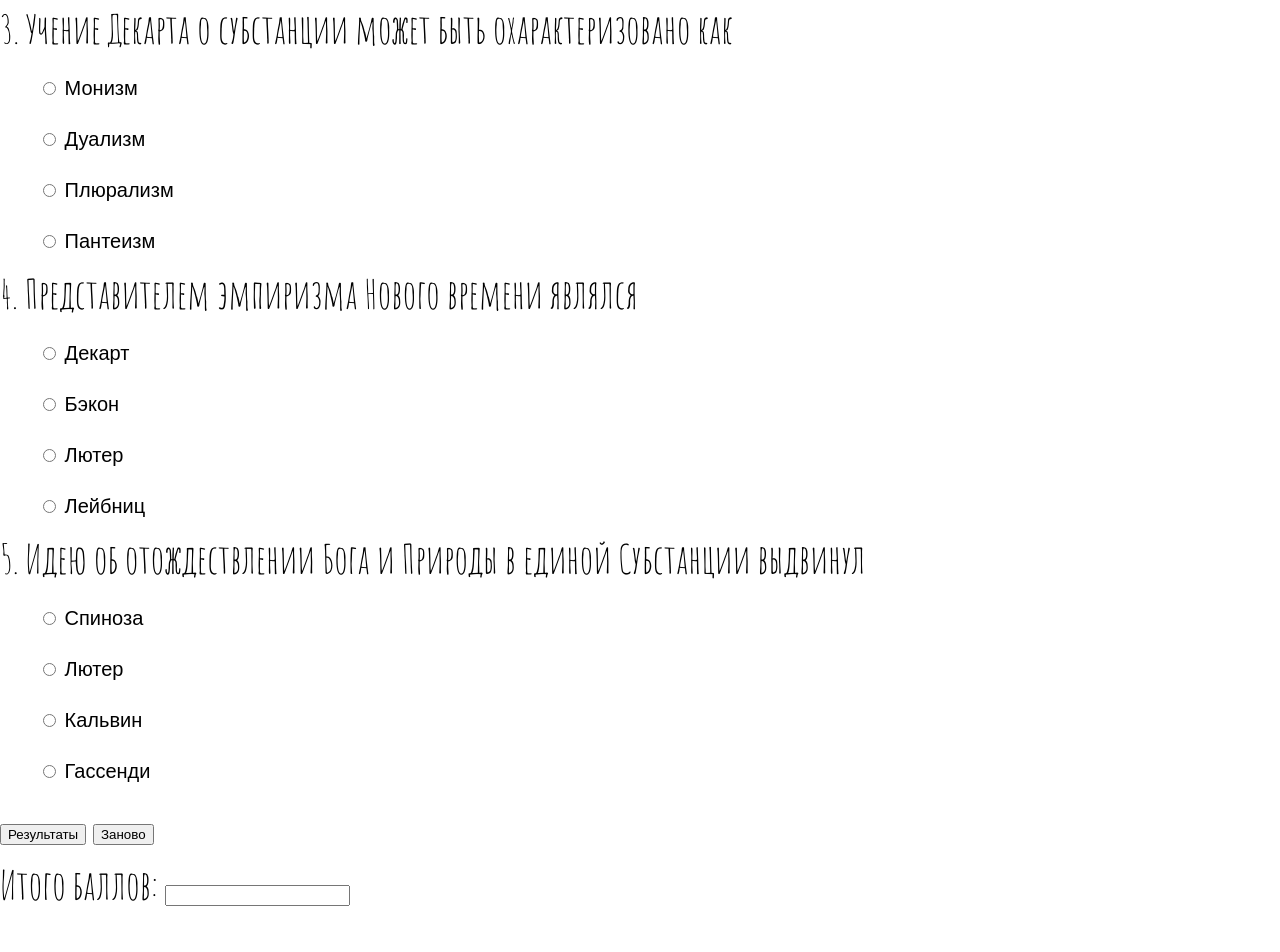
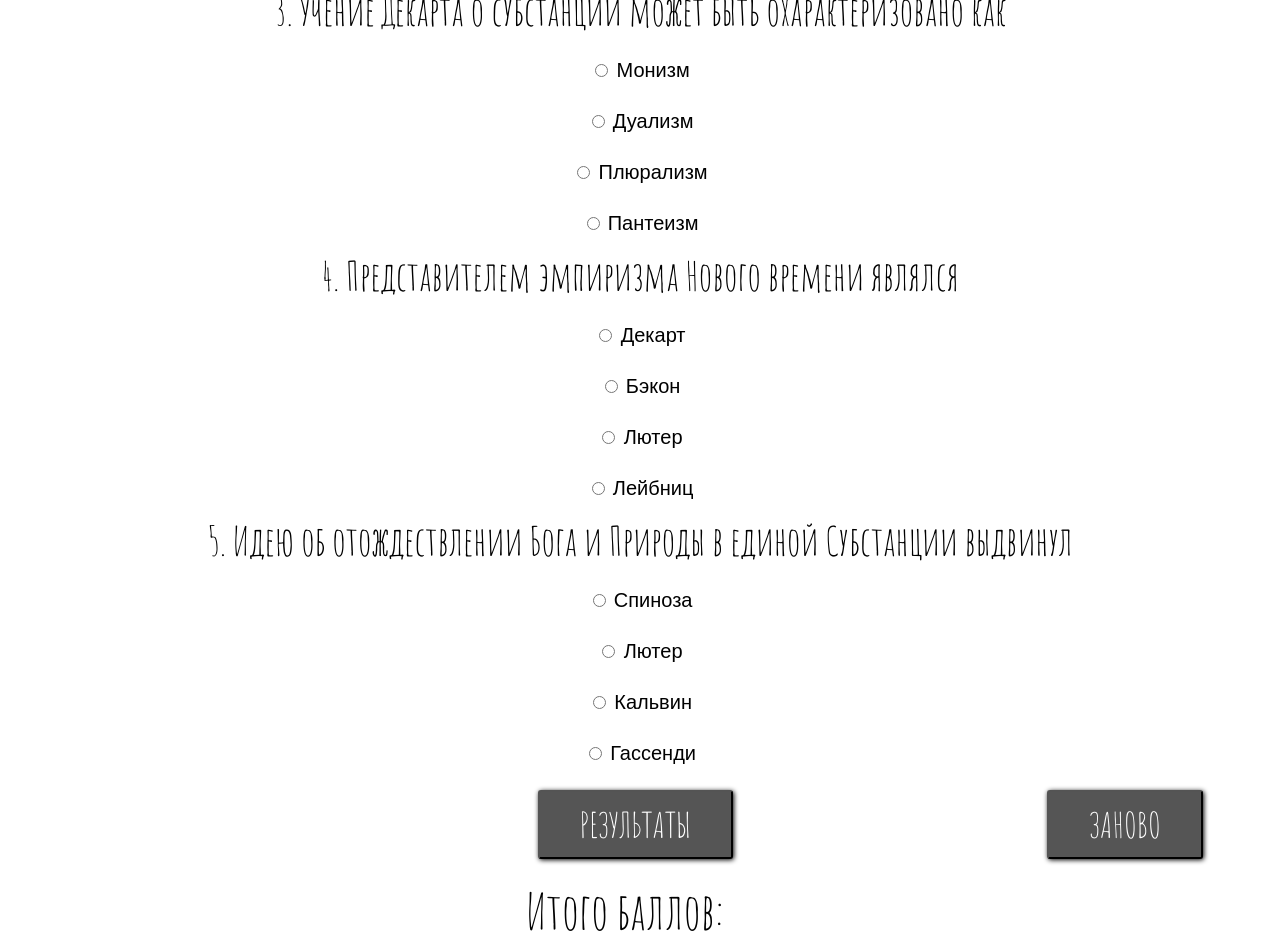
Before and after one commit to daryaverina/phylosophy, a plain HTML site: page test_NewTime.html in a window 1280 px wide. Shown: the part 1356-2308 px from the top of the page. Before the commit the page ends 2266 px from the top, so only its background shows below. Drawn offline with nearby package versions, Linux system fonts and the light colour scheme.

Commit message:
test_css

```diff
--- a/style.css
+++ b/style.css
@@ -581,7 +581,7 @@ p {
 .test__title {
 	margin: 0 auto;
 	font-family: 'Amatic SC', cursive;
-	font-size: 80px;
+	font-size: 62px;
 	font-weight: normal;
 	text-align: center;
 	padding-top: 15px;
@@ -590,15 +590,16 @@ p {
 .test__razd {
 	display:block;
 	margin:0 auto;
-	width: 40%;
+	width: 35%;
 	padding-top: 10px;
 }
 
 .test__img {
 	display:block;
 	margin:0 auto;
-	height: 35%;
+	height: 30%;
 	width: 35%;
+	padding-top: 20px;
 }
 
 .test__question__text {
@@ -606,6 +607,7 @@ p {
 	font-family: 'Amatic SC', cursive;
 	font-size: 40px;
 	font-weight: normal;
+	text-align: center;
   }
 
 .test__answer__text {
@@ -616,3 +618,53 @@ p {
 	margin:0 3% 0 3%;
 	padding-top: 10px;
 }
+
+.test__buttons {
+	text-align: center;
+	padding-top: 10px;
+}
+
+.test__button {
+	display: inline-block;
+	vertical-align: top;
+	padding: 10px 40px;
+
+	border-radius: 3px;
+	cursor: pointer;
+	border-color: black;
+	box-shadow: 1px 1px 5px black;
+
+
+	font-family: 'Amatic SC', cursive;
+	font-size: 35px;
+	color: white;
+	background-color: #555555;
+	font-weight: 600;
+	text-transform: uppercase;
+	text-decoration: none;
+	font-weight: normal;
+	margin:0 -6% 0 30%;
+}
+
+.test__result {
+	text-align: center;
+	font-family: 'Amatic SC', cursive;
+	padding-top: 10px;
+	font-size: 50px;
+}
+
+input[type="text"] {
+	border: 1px solid #811e1e00;
+	border-radius: 3px;
+	-webkit-border-radius: 3px;
+	-moz-border-radius: 3px;
+	-khtml-border-radius: 3px;
+	background: #ffffff !important;
+	outline: none;
+	height: 50px;
+	width: 60px;
+	color: #3a3a3a;
+	font-size: 50px;
+	font-family: 'Open Sans', sans-serif;
+	margin:0 -3% 0 0%;
+ }
--- a/test_NewTime.html
+++ b/test_NewTime.html
@@ -117,12 +117,14 @@
 				  Гассенди</label>
 			</p>
 
-			<p>
-			  <input type="button" id="calc" value="Результаты">
-			  <input type="reset" value="Заново">
+			<p class="test__buttons">
+			  <input type="button" id="calc" value="Результаты" class="test__button">
+			  <input type="reset" value="Заново" class="test__button">
 			</p>
-			  Итого баллов: <input type="text" name="result" readonly>
-		  </form>
+			<p class="test__result">
+				Итого баллов: <input type="text" name="result" readonly>
+			</p>
+		</form>
 		  <script src="js/site.js"></script>
 	</body>
 </html>
```
